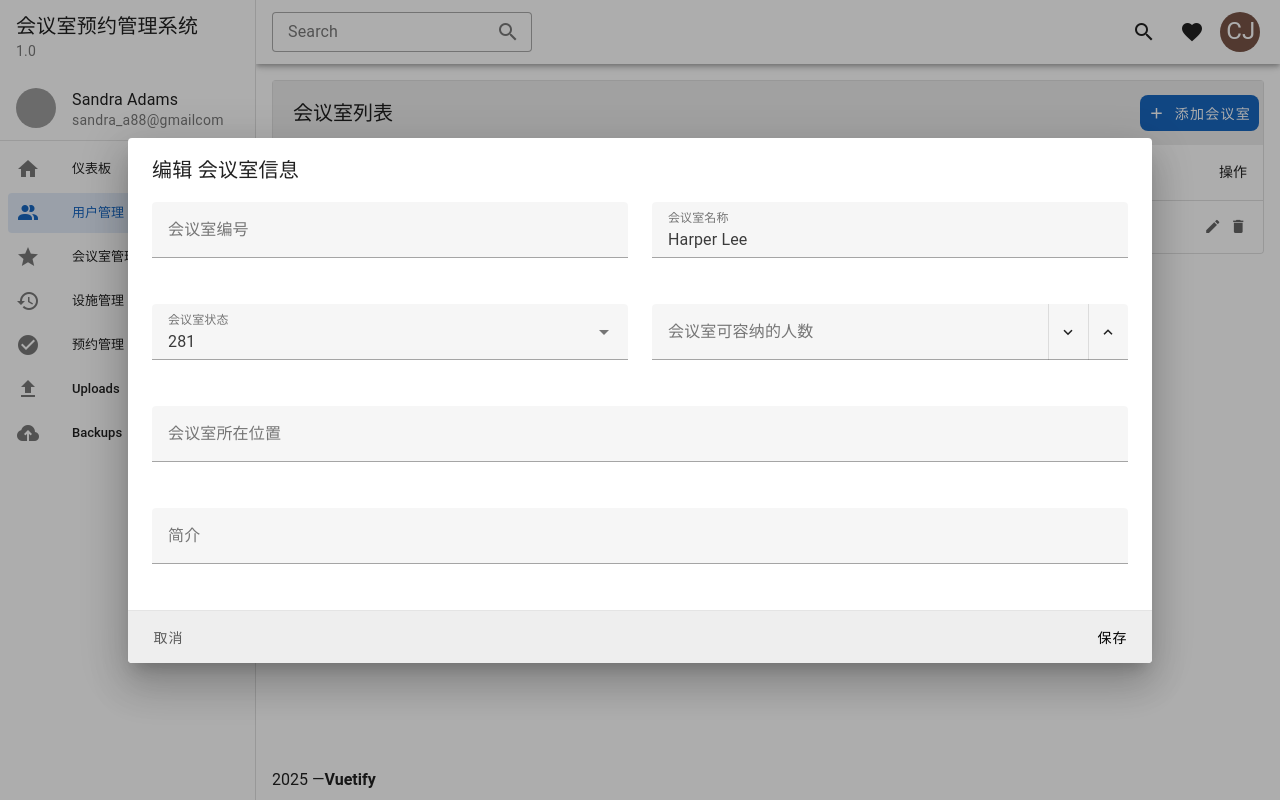
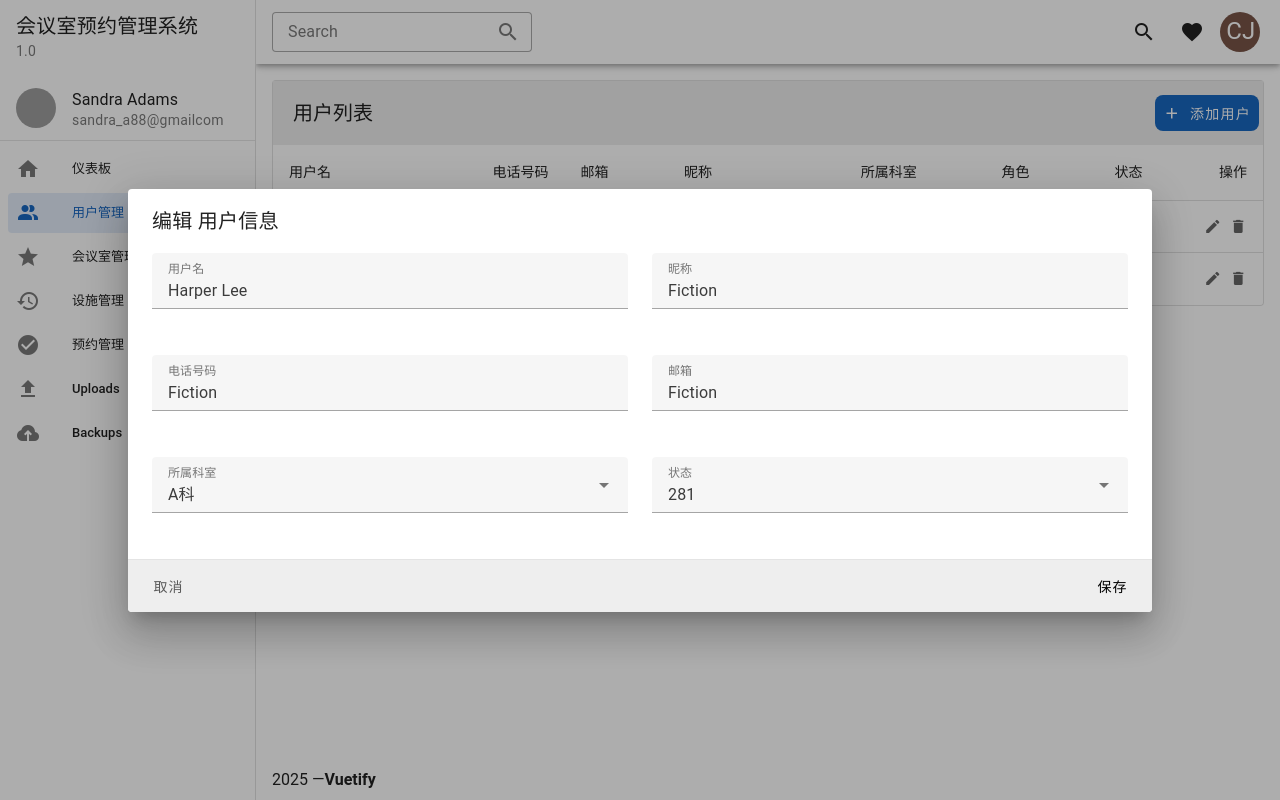
Before and after one commit to YouMuse/generic.vue, a Vue app: page /user in a window 1280 px wide. Both pictures are taken after a click on the button 1212 px from the left and 227 px from the top of the page. Built offline with nearby package versions, Linux system fonts and the light colour scheme; grey boxes are pictures that could not be loaded.

Commit message:
edit user-list

```diff
--- a/src/views/data-display/user-list.vue
+++ b/src/views/data-display/user-list.vue
@@ -4,7 +4,7 @@ import {useDate} from 'vuetify'
 
 const adapter = useDate()
 
-const DEFAULT_RECORD = {id: 0, name: '', email: '', nickName: '', phone: '', department: '', role: 'user', status: '1'}
+const DEFAULT_RECORD = {id: 0, name: '', email: '', nickName: '', phone: '', department: {title: '', value: ''}, role: 'user', status: '1'}
 
 const rows = ref([])
 const record = ref(DEFAULT_RECORD)
@@ -13,13 +13,21 @@ const isEditing = shallowRef(false)
 
 const headers = [
   {title: '用户名', key: 'name'},
-  {title: '邮箱', key: 'email'},
+  {title: '电话号码', key: 'phone', align: 'end'},
+  {title: '邮箱', key: 'email', sortable: false},
   {title: '昵称', key: 'nickName'},
-  {title: '电话号码', key: 'phone', align: 'end', sortable: false},
-  {title: '所属科室', key: 'department', align: 'end'},
+  {title: '所属科室', key: 'department.value', value: 'department.title', align: 'end'},
   {title: '角色', key: 'role', align: 'end'},
   {title: '状态', key: 'status', align: 'end'},
   {title: '操作', key: 'actions', align: 'end', sortable: false},
+]
+
+const departments = ref([])
+
+departments.value = [
+  {title: 'A科', value: 'A'},
+  {title: 'B科', value: 'B'},
+  {title: 'C科', value: 'C'},
 ]
 
 onMounted(() => {
@@ -53,6 +61,9 @@ function save() {
     rows.value[index] = record.value
   } else {
     record.value.id = rows.value.length + 1
+
+    console.log(rows.value.length + 1)
+
     rows.value.push(record.value)
   }
 
@@ -63,7 +74,8 @@ function reset() {
   dialog.value = false
   record.value = DEFAULT_RECORD
   rows.value = [
-    {id: 1, name: 'Harper Lee', email: 'Fiction', nickName: 'Fiction', phone: 'Fiction', department: 'Fiction', role: 'Fiction', status: '281'},
+    {id: 1, name: 'Harper Lee', email: 'Fiction', nickName: 'Fiction', phone: 'Fiction', department: {title: 'A科', value: 'A'}, role: 'Fiction', status: '281'},
+    {id: 2, name: 'Harper Lee', email: 'Fiction', nickName: 'Fiction', phone: 'Fiction', department: {title: 'B科', value: 'B'}, role: 'Fiction', status: '281'},
   ]
 }
 </script>
@@ -76,10 +88,10 @@ function reset() {
           <template v-slot:top>
             <v-toolbar flat>
               <v-toolbar-title>
-                会议室列表
+                用户列表
               </v-toolbar-title>
 
-              <v-btn class="text-none" color="primary" prepend-icon="mdi-plus" rounded="lg" slim text="添加会议室" variant="flat" @click="add"/>
+              <v-btn class="text-none" color="primary" prepend-icon="mdi-plus" rounded="lg" slim text="添加用户" variant="flat" @click="add"/>
             </v-toolbar>
           </template>
 
@@ -94,33 +106,32 @@ function reset() {
       </v-sheet>
 
       <v-dialog v-model="dialog" max-width="1024">
-        <v-card :title="`${isEditing ? '编辑' : '新增'} 会议室信息`">
+        <v-card :title="`${isEditing ? '编辑' : '新增'} 用户信息`">
           <template v-slot:text>
             <v-row>
               <v-col cols="12" md="6">
-                <v-text-field v-model="record.number" label="会议室编号"></v-text-field>
+                <v-text-field v-model="record.name" label="用户名"></v-text-field>
               </v-col>
 
               <v-col cols="12" md="6">
-                <v-text-field v-model="record.name" label="会议室名称"></v-text-field>
+                <v-text-field v-model="record.nickName" label="昵称"></v-text-field>
               </v-col>
 
               <v-col cols="12" md="6">
-                <v-select v-model="record.status" :items="['available', 'unavailable', 'maintenance']" label="会议室状态"></v-select>
+                <v-text-field v-model="record.phone" label="电话号码"></v-text-field>
               </v-col>
 
               <v-col cols="12" md="6">
-                <v-number-input v-model="record.capacity" :min="1" label="会议室可容纳的人数"></v-number-input>
+                <v-text-field v-model="record.email" label="邮箱"></v-text-field>
               </v-col>
             </v-row>
             <v-row>
-              <v-col cols="12">
-                <v-text-field v-model="record.number" label="会议室所在位置"></v-text-field>
+              <v-col cols="12" md="6">
+                <v-select v-model="record.department" :items="departments" item-title="title" item-value="value" return-object label="所属科室"></v-select>
               </v-col>
-            </v-row>
-            <v-row>
-              <v-col cols="12">
-                <v-text-field v-model="record.description" label="简介"></v-text-field>
+
+              <v-col cols="12" md="6">
+                <v-select v-model="record.status" :items="['available', 'unavailable', 'maintenance']" label="状态"></v-select>
               </v-col>
             </v-row>
           </template>
```
